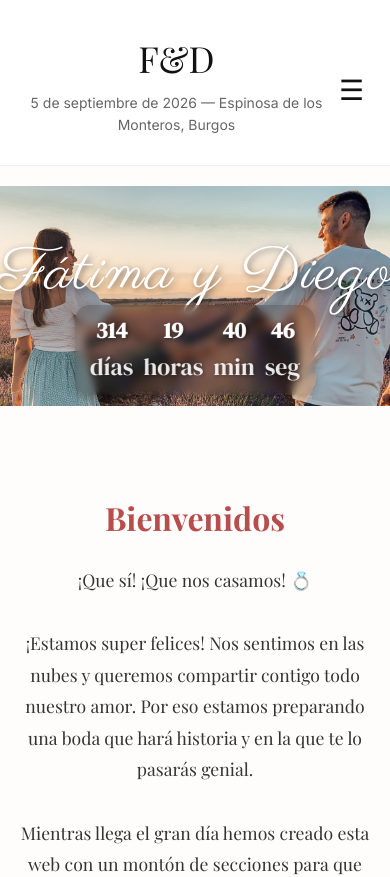
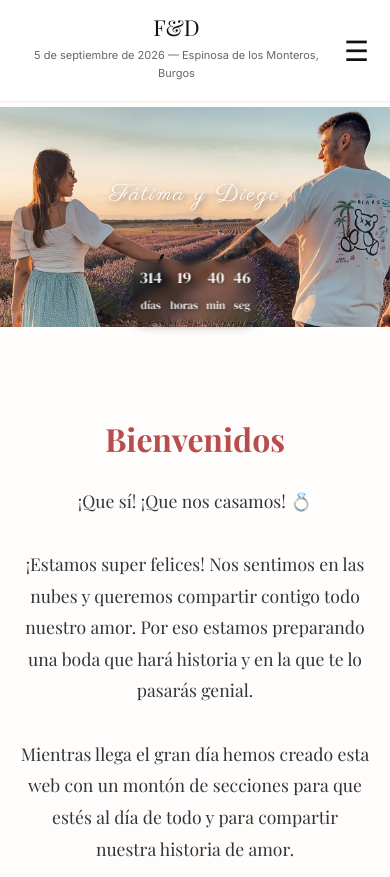
Before and after one commit to Diego0194/boda, a plain HTML site: page index.html in a window 390 px wide. Shown: the top 877 px of the page. Drawn offline with nearby package versions, Linux system fonts and the light colour scheme.

Commit message:
Update style.css

```diff
--- a/style.css
+++ b/style.css
@@ -250,7 +250,7 @@ main.container {
   left: 50%;
   transform: translate(-50%, -50%);
   font-family: 'Parisienne', cursive;
-  font-size: clamp(60px, 15vw, 150px);
+  font-size: clamp(6px, 6vw, 150px);
   letter-spacing: 2px;
   font-weight: 400;
   color: #fff;
@@ -284,7 +284,7 @@ main.container {
 
 
 /* --- MENÚ RESPONSIVE --- */
-@media (max-width: 850px) {
+@media (max-width: 600px) {
   nav.nav-links {
     display: none;
     flex-direction: column;
@@ -316,25 +316,25 @@ main.container {
 }
 
 
-/* --- CONTADOR DE TIEMPO --- */
+/* --- CRONÓMETRO PROPORCIONAL --- */
 #countdown {
   position: absolute;
-  bottom: 5%;
+  bottom: 2%;
   left: 50%;
   transform: translateX(-50%);
   color: white;
   font-family: "DM Serif Display", serif;
   text-shadow: 1px 1px 4px rgba(0,0,0,0.5);
   background: rgba(0, 0, 0, 0.2); /* Fondo semitransparente */
-  padding: 10px 20px;
-  border-radius: 20px; /* Bordes redondeados */
-  backdrop-filter: blur(4px); /* Suave efecto de desenfoque de fondo */
+  padding: clamp(6px, 1.5vw, 15px);       /* tamaño proporcional */
+  border-radius: clamp(12px, 2vw, 20px);  /* bordes proporcionales */
+  backdrop-filter: blur(4px); /* efecto de desenfoque de fondo */
   box-shadow: 0 4px 10px rgba(0,0,0,0.3);
 }
 
 .countdown-box {
   display: flex;
-  gap: 15px;
+  gap: clamp(8px, 2vw, 15px); /* separación proporcional */
   justify-content: center;
   align-items: center;
   font-size: 1rem;
@@ -345,25 +345,32 @@ main.container {
 }
 
 .countdown-box span {
-  font-size: 3rem;
-  font-weight: 600;
+  font-size: clamp(1rem, 3vw, 3rem); /* números escalables */
+  font-weight: 400;
   display: block;
 }
 
 .countdown-box small {
-  font-size: 1.5rem;
+  font-size: clamp(0.7rem, 1.5vw, 1.5rem); /* etiquetas escalables */
   opacity: 0.9;
 }
 
+/* --- HEADER MÁS COMPACTO SOLO EN MÓVIL --- */
 @media (max-width: 600px) {
-  .countdown-box span {
-    font-size: 1.4rem;
+  header {
+    padding: 10px 15px 8px 15px;
   }
-  .countdown-box {
-    gap: 10px;
+
+  h1 {
+    font-size: 22px;
   }
-  #countdown {
-    padding: 8px 15px;
-    border-radius: 15px;
+
+  .lead {
+    font-size: 11px;
+    margin-top: 2px;
+  }
+
+  .header-media {
+    margin-top: 5px;
   }
 }
```
